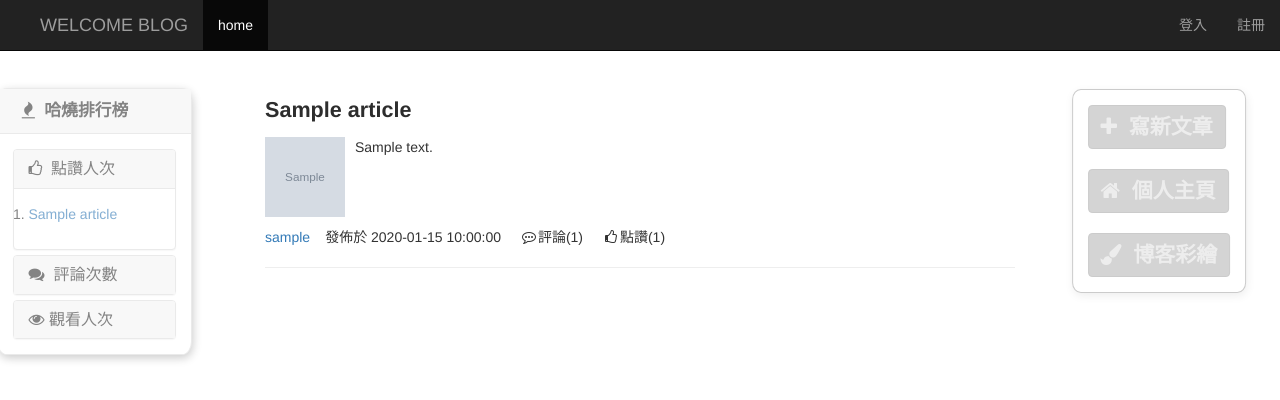
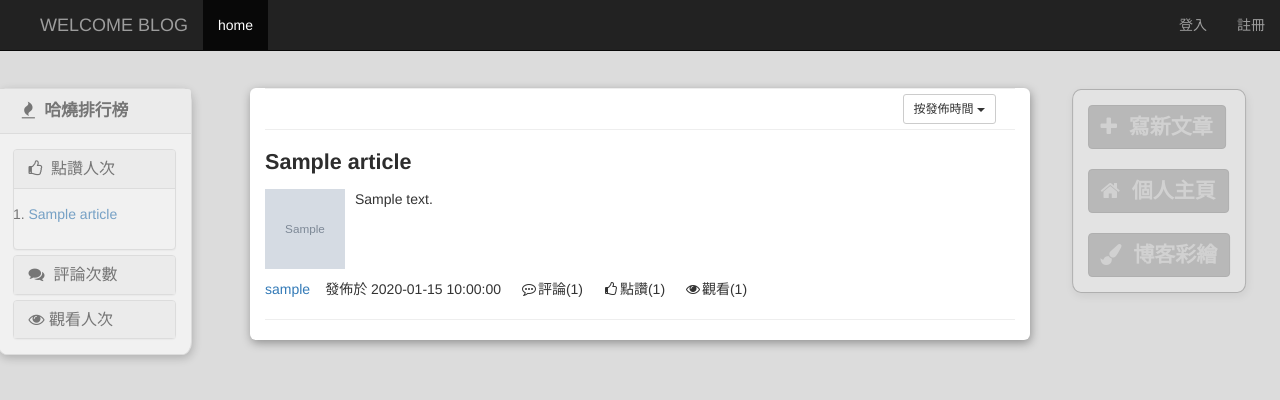
Before and after one commit to pythoner999/bbs, a Django app: page / in a window 1280 px wide. Shown: the top 400 px of the page. Run offline with Django 3.2, Linux system fonts and the light colour scheme; tables that the repository leaves empty hold one stand-in row (values such as "Sample post"); grey boxes marked "Sample" are stand-in pictures; some libraries are stand-ins or nearby versions.

Commit message:
index頁面增加了排序功能

```diff
--- a/blog/urls.py
+++ b/blog/urls.py
@@ -12,6 +12,7 @@ urlpatterns = [
     url(r"comment/",views.comment),
     url(r"comment_tree/(\d+)/",views.comment_tree),
     url(r"comment_modal/", views.comment_modal),
+    url(r"media_order/", views.media_order),
 
 
     # /blog/xiaohei/tag/python
--- a/blog/views.py
+++ b/blog/views.py
@@ -70,7 +70,7 @@ def logout(request):
 
 def index(request):
     # 查詢所有的文章列表
-    article_list = models.Article.objects.all()
+    article_list = models.Article.objects.all().order_by("-nid")
     up_count_rank = list(models.Article.objects.order_by("-up_count")[:3].values("title", "nid", "user__username"))
     tools.choose_chinese_character(up_count_rank)
     comment_count_rank = list(models.Article.objects.order_by("-comment_count")[:3].values("title", "nid", "user__username"))
@@ -411,3 +411,27 @@ def style(request):
         color_demo['content'] = result.group('content')
         color_demo['title'] = result.group('title')
     return render(request, "style.html", color_demo)
+
+
+def media_order(request):
+    chosen = request.GET.get("chosen");
+    if chosen == "按發佈時間":
+        order = "-create_time"
+    elif chosen == "按點讚人次":
+        order = "-up_count"
+    elif chosen == "按評論次數":
+        order = "-comment_count"
+    else:
+        order = "-view_count"
+
+    ret = {"status": 0, "msg":""}
+    try:
+        article_list = list(models.Article.objects.all().order_by(order).extra(
+            select={"c": "date_format(blog_article.create_time,'%%Y-%%m-%%d %%H:%%i:%%s')"}
+        ).values("pk", "title", "desc", "c", "comment_count", "up_count", "c","user__username","user__avatar","view_count"))
+
+        ret["msg"] = article_list
+    except Exception as e:
+        ret["status"] = 1
+        ret["msg"] = str(e)
+    return JsonResponse(ret)
--- a/static/mystyle.css
+++ b/static/mystyle.css
@@ -74,6 +74,18 @@
    /*border-color: black;*/
    /*border-width: 1.5px;*/
 /*}*/
+
+.Card {
+
+    margin-bottom: 10px;
+    background: #FFFFFF;
+    overflow: hidden;
+    border-radius: 6px;
+    /*box-shadow: 0 1px 3px rgba(26, 26, 26, 0.1);*/
+    box-shadow:1px 3px 10px rgba(0, 0, 0, 0.34);
+    box-sizing: border-box;
+
+}
 
 
 /*個人主頁*/
@@ -230,14 +242,10 @@ select {
     width: 100%;
     /*border: 1px solid black;*/
     border-radius: 5%;
-    /*background: white;*/
-    /*left: 50%;*/
+
     right: 30%;
     position: absolute;
-    /*top: 28%;*/
-    /*transform: translate(-66%);*/
-    /*background-color: #fff;*/
-    /*padding: 15px;*/
+
     box-shadow:1px 3px 10px rgba(0, 0, 0, 0.34);
     opacity: .6;
 }
--- a/templates/article_detail.html
+++ b/templates/article_detail.html
@@ -3,6 +3,7 @@
 {% block page-main %}
 <style>
     *{margin:0;padding:0;}
+
 </style>
 
     <div class="article-detail">
--- a/templates/index.html
+++ b/templates/index.html
@@ -3,12 +3,15 @@
 
 {% block page-main %}
 
-<style>*{margin:0;padding:0}</style>
+<style>
+    *{margin:0;padding:0}
+    body{background-color: gainsboro;}
+</style>
 
 <!--主頁面 開始-->
-<div class="container">
+<div class="container" >
     <div class="row">
-        <div class="col-md-2 ">
+        <div class="col-md-2 " >
             <div class="panel panel-default" style="margin-top: 5px; " id="ranking">
                 <div class="panel-heading"><span style="font-size: 1.2em; font-weight: bold;">&nbsp;&nbsp;<i class="fa fa-fire" aria-hidden="true"></i>
                     &nbsp;哈燒排行榜&nbsp;</span></div>
@@ -83,7 +86,60 @@
                 </div>
             </div>
         </div>
-        <div class="col-md-8">
+        <div class="col-md-8 Card"> <!--Card-->
+
+            <!--&lt;!&ndash;Carousel&ndash;&gt;-->
+            <!--<div id="carousel-example-generic" class="carousel slide" data-ride="carousel" style="margin-top: 7px; height: 200px">-->
+              <!--&lt;!&ndash; Indicators &ndash;&gt;-->
+              <!--<ol class="carousel-indicators">-->
+                <!--<li data-target="#carousel-example-generic" data-slide-to="0" class="active"></li>-->
+                <!--<li data-target="#carousel-example-generic" data-slide-to="1"></li>-->
+                <!--<li data-target="#carousel-example-generic" data-slide-to="2"></li>-->
+              <!--</ol>-->
+
+              <!--&lt;!&ndash; Wrapper for slides &ndash;&gt;-->
+              <!--<div class="carousel-inner" role="listbox">-->
+                <!--<div class="item active">-->
+                  <!--<img src="..." alt="...">-->
+                  <!--<div class="carousel-caption">-->
+                    <!--...-->
+                  <!--</div>-->
+                <!--</div>-->
+                <!--<div class="item">-->
+                  <!--<img src="..." alt="...">-->
+                  <!--<div class="carousel-caption">-->
+                    <!--...-->
+                  <!--</div>-->
+                <!--</div>-->
+                <!--...-->
+              <!--</div>-->
+
+              <!--&lt;!&ndash; Controls &ndash;&gt;-->
+              <!--<a class="left carousel-control" href="#carousel-example-generic" role="button" data-slide="prev">-->
+                <!--<span class="glyphicon glyphicon-chevron-left" aria-hidden="true"></span>-->
+                <!--<span class="sr-only">Previous</span>-->
+              <!--</a>-->
+              <!--<a class="right carousel-control" href="#carousel-example-generic" role="button" data-slide="next">-->
+                <!--<span class="glyphicon glyphicon-chevron-right" aria-hidden="true"></span>-->
+                <!--<span class="sr-only">Next</span>-->
+              <!--</a>-->
+            <!--</div>-->
+            <!--&lt;!&ndash;Carousel end&ndash;&gt;-->
+
+            <hr style="margin-bottom: 5px; margin-top: 0px">
+            <!-- Small button group -->
+            <div class="btn-group" style="margin-left: 85%;" >
+              <button class="btn btn-default btn-sm dropdown-toggle" type="button" data-toggle="dropdown" aria-haspopup="true" aria-expanded="false">
+                按發佈時間 <span class="caret"></span>
+              </button>
+              <ul class="dropdown-menu">
+                  <li><a>按發佈時間</a></li>
+                  <li><a>按點讚人次</a></li>
+                  <li><a>按評論次數</a></li>
+                  <li><a>按觀看人次</a></li>
+              </ul>
+            </div>
+            <hr style="margin-top: 5px">
             <!-- 文章列表 開始 -->
             <div class="article-list">
                 {% for article in article_list %}
@@ -106,8 +162,8 @@
                         {# <span class="glyphicon glyphicon-comment">評論({{ article.comment_count }})</span>#}
                         {# <span class="glyphicon glyphicon-thumbs-up">點讚({{ article.up_count }})</span>#}
                         <span><i class="fa fa-commenting-o fa-fw" aria-hidden="true"></i>評論({{ article.comment_count }})</span>
-                        <span><i class="fa fa-thumbs-o-up fa-fw"
-                                 aria-hidden="true"></i>點讚({{ article.up_count }})</span>
+                        <span><i class="fa fa-thumbs-o-up fa-fw" aria-hidden="true"></i>點讚({{ article.up_count }})</span>
+                        <span><i class="fa fa-eye fa-fw" aria-hidden="true"></i>觀看({{ article.view_count }})</span>
                     </div>
                     <hr>
                 </div>
@@ -155,7 +211,7 @@
             {% else %}
             <div class="zzz">
                 <button style="margin:10px auto; margin-top: 0"
-                " type="button" class="btn write-article" data-toggle="popover" data-placement="bottom"
+                type="button" class="btn write-article" data-toggle="popover" data-placement="bottom"
                 data-content=" 請先登入！">
                 <i class="fa fa-plus"></i>&nbsp;&nbsp;寫新文章</button>
 
@@ -201,6 +257,33 @@
         $("#ranking").css({"margin-top": ($(window).scrollTop()) + "px",});
     });
 
+    $('ul.dropdown-menu li').on("click", function () {
+        var chosen = $(this).text();
+        var $this = $(this);
+        $.ajax({
+            url:"/blog/media_order/",
+            type:"get",
+            data:{chosen:chosen},
+            success: function (data) {
+                if (data.status){
+                    alert(data.msg);
+                }else {
+                    $(".article-list").html("");
+                    var s = "";
+                    $.each(data.msg, function (index,article) {
+                        s += '<div class="article"><h4><a href="/blog/'+article.user__username+'/article/'+article.pk+'/">'+article.title+'</a> ' +
+                            '</h4><div class="media"><div class="media-left"><a href="#"><img class="media-object author-img" src="/media/'+article.user__avatar+'" alt="..."> </a></div><div class="media-body"><p>'+article.desc+
+                            '</p></div></div><div class="article-footer"><span><a href="/blog/'+article.user__username+
+                            '/">'+article.user__username+'</a></span>發佈於<span>&nbsp;'+article.c+'&nbsp;</span><span><i class="fa fa-commenting-o fa-fw" aria-hidden="true"></i>'+
+                            '評論('+article.comment_count+')</span><span><i class="fa fa-thumbs-o-up fa-fw" aria-hidden="true"></i>點讚('+article.up_count+')</span> '+
+                            '<span><i class="fa fa-eye fa-fw" aria-hidden="true"></i>觀看('+article.view_count +')</span></div><hr></div>'
+                    });
+                    $(".article-list").html(s);
+                    $this.parent().prev().html(chosen+'&nbsp;<span class="caret"></span>');
+                };
+            },
+        });
+    });
 </script>
 <!-- 主頁面 结束-->
 
```
Also changed, not shown: 2 other files.
